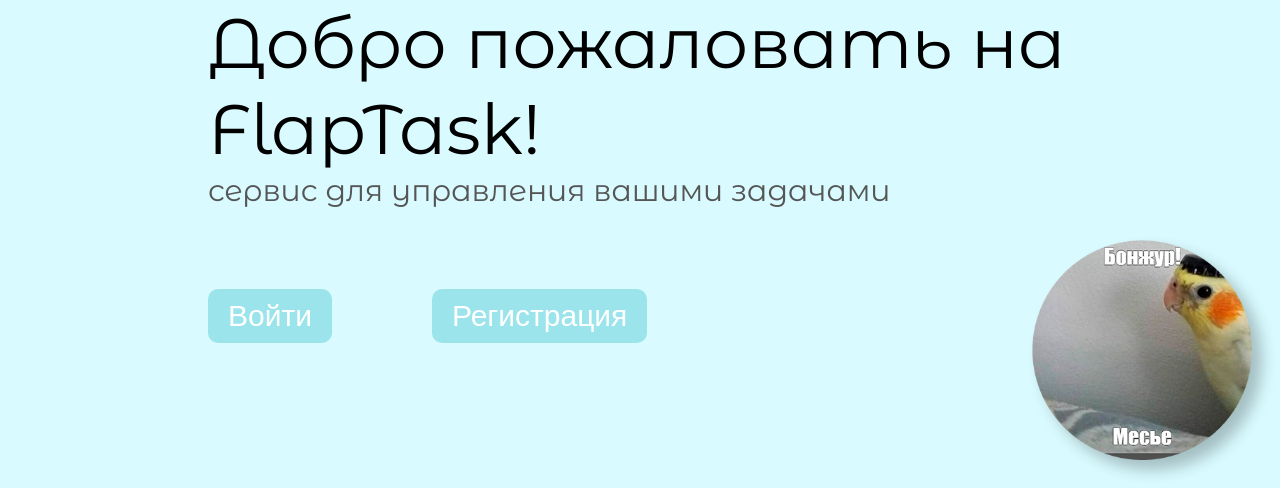
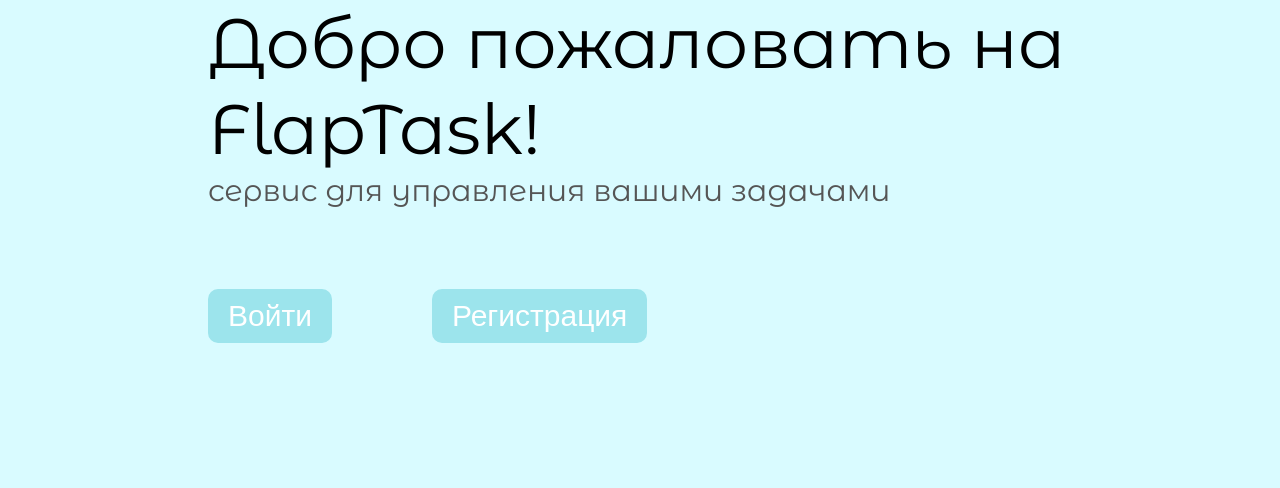
Before and after one commit to MaryKhm656/task-manager, a FastAPI app: page / in a window 1280 px wide. Shown: the part 312-800 px from the top of the page. Run offline with FastAPI, Linux system fonts and the light colour scheme; parts of the project's set-up code (start-up, migrations or seed data) failed here and were passed over.

Commit message:
Remove image

```diff
--- a/static/style.css
+++ b/static/style.css
@@ -23,14 +23,6 @@ h1 {
     margin:0;
     font-size: 70px;
     color: #000;
-}
-
-.welcome-parrot {
-    position: fixed;
-    bottom: 0;
-    right: 0;
-    width: 20%;
-    height:auto;
 }
 
 p {
--- a/templates/home.html
+++ b/templates/home.html
@@ -14,5 +14,4 @@
     <a href="/register"><button class="btn">Регистрация</button></a>
   </div>
 </div>
-<img src="/static/image/Ellipse 1.png" alt="Попугай приветствует вас" class="welcome-parrot">
 {% endblock %}
```
Also changed, not shown: static/image/Ellipse 1.png (deleted).
